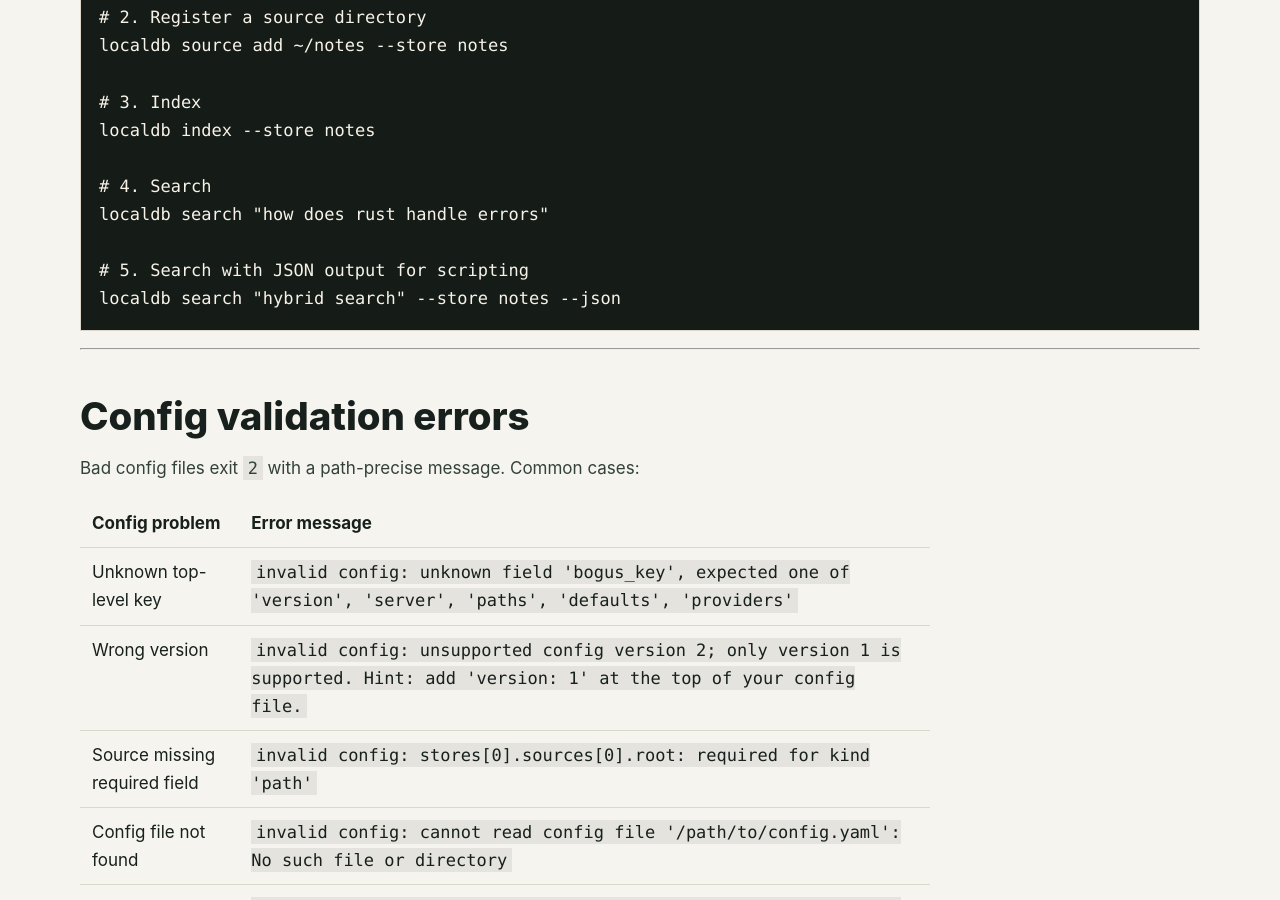
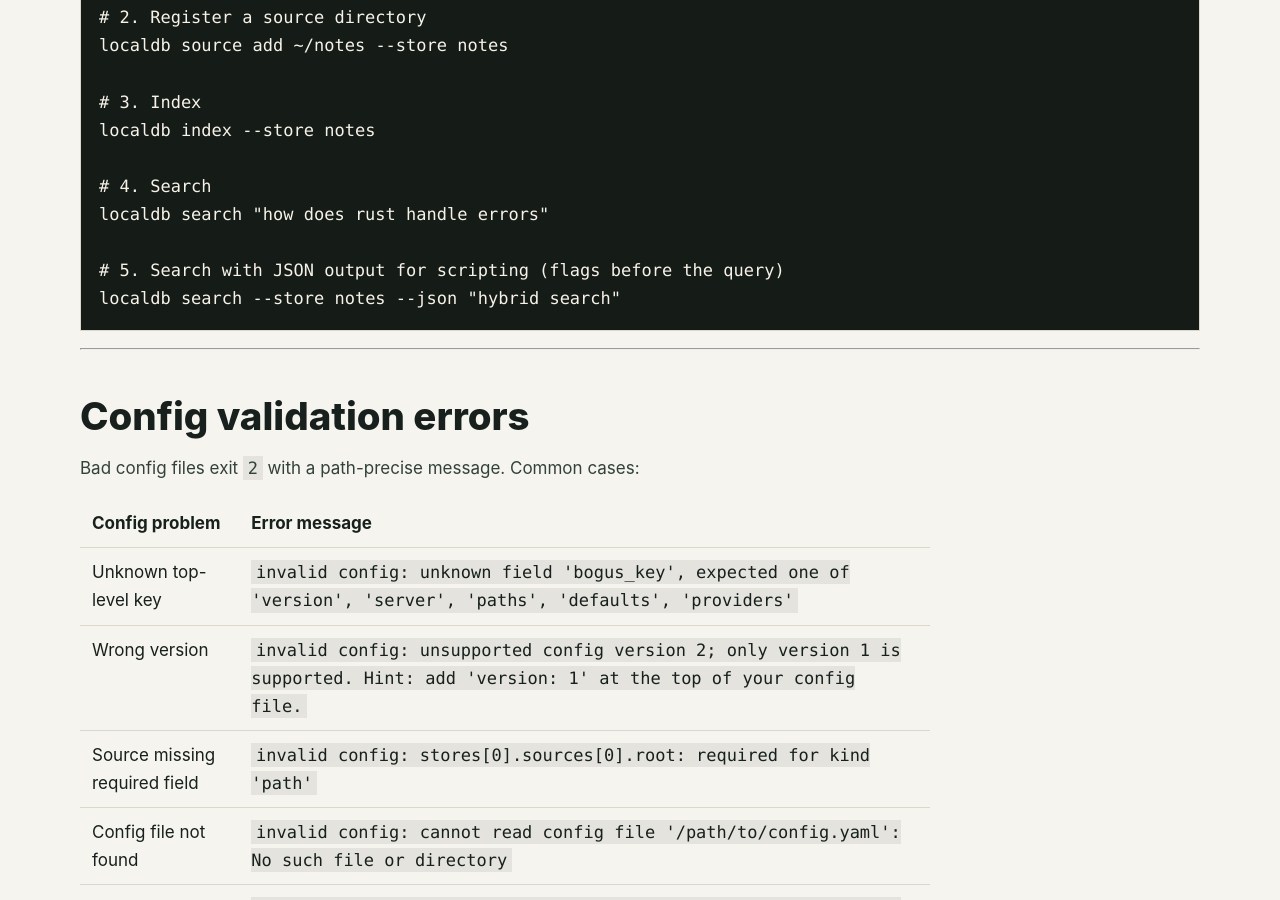
Before and after one commit to dokterbob/localdb, a Jekyll site: the page built from docs/cli.md, in a window 1280 px wide and 900 px high, scrolled down 40059 px. Built offline with Jekyll 4.4.1, drawn with Linux system fonts in a browser that asks for light colours; our own code applies the rules of GitHub Pages for plain Markdown files.

Commit message:
Put search flags before the query in README and cli.md examples
Co-Authored-By: Claude Fable 5 <noreply@anthropic.com>

````diff
--- a/docs/cli.md
+++ b/docs/cli.md
@@ -1544,8 +1544,8 @@ localdb index --store notes
 # 4. Search
 localdb search "how does rust handle errors"
 
-# 5. Search with JSON output for scripting
-localdb search "hybrid search" --store notes --json
+# 5. Search with JSON output for scripting (flags before the query)
+localdb search --store notes --json "hybrid search"
 ```
 
 ---
````
Also changed, not shown: README.md.
